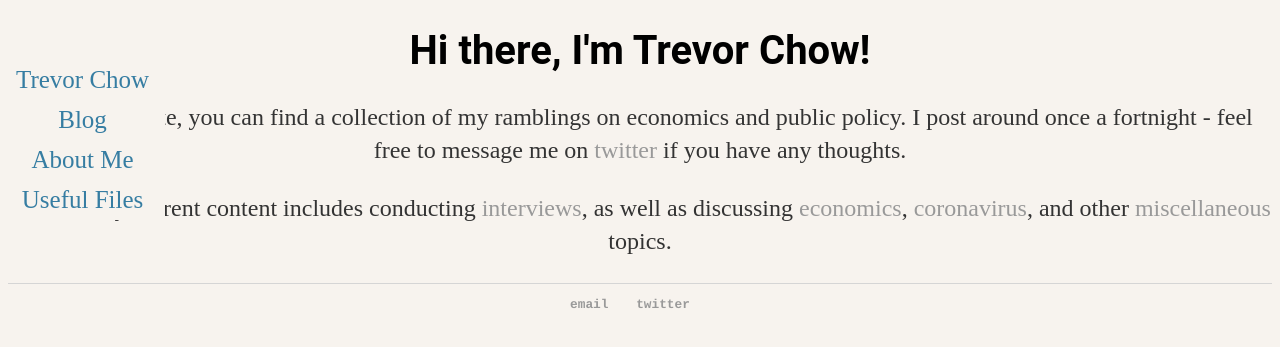
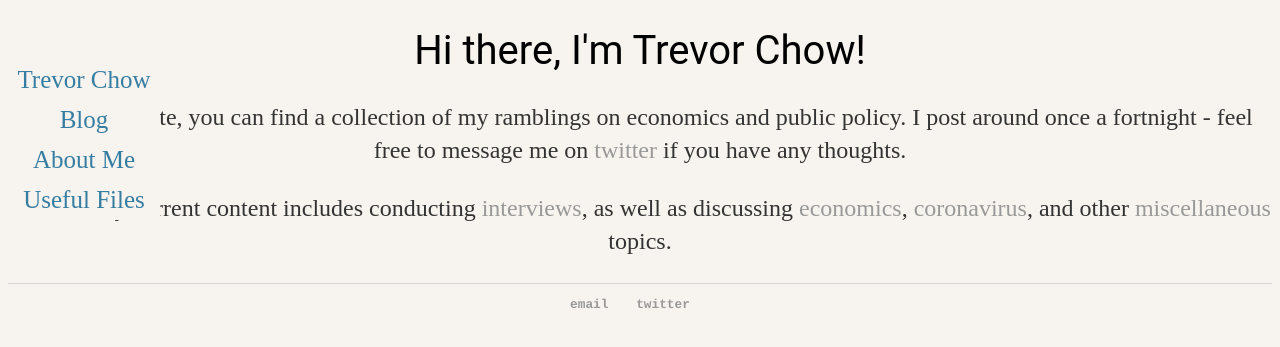
Before and after one commit to tmychow/tmychow.github.io, a Jekyll site: the page built from index.html, in a window 1280 px wide. Shown: the top 347 px of the page. Built offline with Jekyll 4.4.1, drawn with Linux system fonts in a browser that asks for light colours.

Commit message:
Update main.css

```diff
--- a/css/main.css
+++ b/css/main.css
@@ -21,7 +21,8 @@
 }
 h1 {
     font-size: 2.5em;
-    font-family: Roboto, Montserrat, Inter, monospace;
+    font-family: Roboto, Montserrat, Arial, monospace;
+    font-weight: normal;
     text-align: center;
 }
 h4 {
@@ -50,6 +51,7 @@
 }
 
 .sidenav {
+  width: 160px; /* Set the width of the sidebar */
   position: fixed; /* Fixed Sidebar (stay in place on scroll) */
   z-index: 1; /* Stay on top */
   top: 0; /* Stay at the top */
@@ -60,10 +62,22 @@
 }
 
 .sidenav a {
-  padding: 6px 16px 6px 16px;
+  padding: 6px 8px 6px 16px;
   text-decoration: none;
   font-size: 25px;
   color: #367DA2;
   display: block;
   text-align: center;
 }
+
+/* Style page content */
+.main {
+  margin-left: 160px; /* Same as the width of the sidebar */
+  padding: 0px 10px;
+}
+
+/* On smaller screens, where height is less than 450px, change the style of the sidebar (less padding and a smaller font size) */
+@media screen and (max-height: 450px) {
+  .sidenav {padding-top: 15px;}
+  .sidenav a {font-size: 18px;}
+}
```
